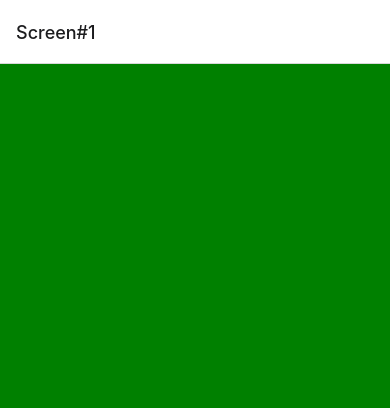
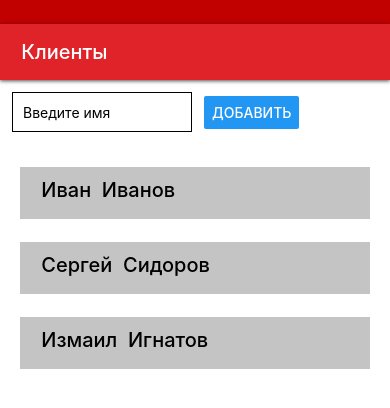
Before and after one commit to YaninaLopin/Projects, a React Native app: screen /Main in a window 390 px wide. Before the commit this address had no page. Shown: the top 408 px of the page. Built offline with nearby package versions, Linux system fonts and the light colour scheme.

Commit message:
Project transferred from WEB

```diff
--- a/App.js
+++ b/App.js
@@ -1,32 +1,29 @@
 import { StatusBar } from 'expo-status-bar';
 import React from 'react';
 import { StyleSheet, Text, View } from 'react-native';
-import { createStackNavigator } from '@react-navigation/stack';
-import { NavigationContainer } from '@react-navigation/native';
-import Screen1 from './src/ScreensAll/Screen1';
-import Screen2 from './src/ScreensAll/Screen2.js';
+import {createStackNavigator} from '@react-navigation/stack';
+import {NavigationContainer} from '@react-navigation/native';
+
+import ClientInfo from './src/ScreensAll/ClientInfo';
+import ListClients from './src/ScreensAll/ListClients.js';
+
+const stack = createStackNavigator();
 
 export default function App() {
-  const Stack = createStackNavigator();
-
-      return (
-        <NavigationContainer>
-        <Stack.Navigator>
-          <Stack.Screen name="Screen#1" component={Screen1} />
-          <Stack.Screen name="Screen#2" component={Screen2} />
-        </Stack.Navigator>
-        </NavigationContainer>
-      );
-    }
-
-
-
-
-const styles = StyleSheet.create({
-  container: {
-    flex: 1,
-    backgroundColor: '#fff',
-    alignItems: 'center',
-    justifyContent: 'center',
-  },
-});
+  return (
+    <NavigationContainer>
+      <stack.Navigator>
+        <stack.Screen
+          name="Main"
+          options={{ headerShown: false }}
+          component={ListClients}
+        />
+        <stack.Screen
+          name="ClientInfo"
+          options={{ headerShown: false }}
+          component={ClientInfo}
+        />
+      </stack.Navigator>
+    </NavigationContainer>
+  );
+}
--- /dev/null
+++ b/src/Components/BlueField.js
@@ -0,0 +1,34 @@
+import * as React from 'react';
+import { Text, View, StyleSheet, TouchableOpacity, Alert } from 'react-native';
+
+export default function BlueField ({title1, title2, onPress, style}) {
+  return (
+
+    <View style={styles.cont1}>
+      <Text style ={styles.header}> {title1} </Text>
+      <Text style ={styles.info}> {title2} </Text>
+    </View>
+
+  );
+}
+
+const styles = StyleSheet.create({
+  cont1: {
+    height: 50,
+    marginTop:4,
+    justifyContent:"center",
+    backgroundColor:'#3098F2',
+    padding:17,
+  },
+  header: {
+  fontSize: 12,
+  fontWeight: 400,
+  color: 'white',
+  },
+  info: {
+  fontSize: 16,
+  fontWeight: 400,
+  color: 'white',
+  },
+
+});
--- /dev/null
+++ b/src/Components/GreenField.js
@@ -0,0 +1,34 @@
+import * as React from 'react';
+import { Text, View, StyleSheet, TouchableOpacity, Alert } from 'react-native';
+
+export default function GreenField ({title1, title2, onPress, style}) {
+  return (
+
+    <View style={styles.cont1}>
+      <Text style ={styles.header}> {title1} </Text>
+      <Text style ={styles.info}> {title2} </Text>
+    </View>
+
+  );
+}
+
+const styles = StyleSheet.create({
+  cont1: {
+    height: 50,
+    justifyContent:"center",
+    marginTop:4,
+    backgroundColor:'#52CC52',
+    padding:17,
+  },
+  header: {
+  fontSize: 12,
+  fontWeight: 400,
+  color: 'white',
+  },
+  info: {
+  fontSize: 16,
+  fontWeight: 400,
+  color: 'white',
+  },
+
+});
--- /dev/null
+++ b/src/Components/Input1.js
@@ -0,0 +1,32 @@
+import * as React from 'react';
+import { Text, View, StyleSheet, TouchableOpacity, Alert } from 'react-native';
+
+export default function Input1 ({title1, title2, onPress, style}) {
+  return (
+
+    <View style={styles.cont1}>
+      <Text style ={styles.header}> {title1} </Text>
+      <Text style ={styles.info}> {title2} </Text>
+    </View>
+  );
+}
+
+const styles = StyleSheet.create({
+  cont1: {
+    height: 50,
+    marginTop:4,
+    justifyContent:"center",
+    padding:17,
+  },
+  header: {
+  fontSize: 12,
+  fontWeight: 400,
+  color: 'black',
+  },
+  info: {
+  fontSize: 16,
+  fontWeight: 400,
+  color: 'black',
+  },
+
+});
--- /dev/null
+++ b/src/Components/NameBlock.js
@@ -0,0 +1,26 @@
+import * as React from 'react';
+import { Text, View, StyleSheet, TouchableOpacity, Alert } from 'react-native';
+
+export default function NameBlock({title, onPress, style}) {
+  return (
+    <View style={styles.GreyBlock}>
+       <Text style ={styles.Header}> {title} </Text>
+    </View>
+  );
+}
+
+const styles = StyleSheet.create({
+  GreyBlock: {
+    height: 52,
+    marginTop: 23,
+    paddingTop:11,
+    width: '100%',
+    backgroundColor: '#C4C4C4',
+  },
+
+   Header: {
+    fontSize: 20,
+    fontWeight: 500,
+    paddingLeft:16,
+   },
+});
--- /dev/null
+++ b/src/Components/RedTop.js
@@ -0,0 +1,50 @@
+import * as React from 'react';
+import { Text, View, StyleSheet, TouchableOpacity, Alert } from 'react-native';
+import { NavigationContainer } from '@react-navigation/native';
+import { createStackNavigator } from '@react-navigation/stack';
+import { useNavigation } from '@react-navigation/native';
+
+export default function RedTop({ title, style}) {
+  const navigation = useNavigation()
+  return (
+    <View>
+      <View style={styles.red1}>
+      </View>
+      <TouchableOpacity
+        style={[styles.red2, styles.shadow]}
+        onPress={() => navigation.goBack()}>
+        <Text style={styles.header}> {title} </Text>
+      </TouchableOpacity>
+    </View>
+  );
+}
+const styles = StyleSheet.create({
+  shadow: {
+    shadowColor: '#000000',
+    shadowOffset: {
+      width: 0,
+      height: 1,
+    },
+    shadowOpacity: 0.7,
+    shadowRadius: 3.84,
+  },
+
+  red1: {
+    alignItems: 'flex-start',
+    height: 24,
+    width: '100%',
+    backgroundColor: '#C10000',
+  },
+  red2: {
+    height: 56,
+    backgroundColor: '#E02329',
+  },
+
+  header: {
+    fontSize: 20,
+    fontWeight: 500,
+    paddingLeft: 16,
+    paddingTop: 16,
+    color: 'white',
+  },
+});
--- /dev/null
+++ b/src/ScreensAll/ClientInfo.js
@@ -0,0 +1,53 @@
+import * as React from 'react';
+import {
+  Text,
+  View,
+  StyleSheet,
+  Image,
+  TouchableOpacity,
+  Button,
+  SafeAreaView,
+} from 'react-native';
+import RedTop from '../Components/RedTop';
+import Input1 from '../Components/Input1';
+import GreenField from '../Components/GreenField';
+import BlueField from '../Components/BlueField';
+
+export default function ClientInfo({ navigation, route }) {
+  const {client}= route.params;
+  const {name, surname, patronymic, phone, cardnumber, blocked, coupons, issued} = client;
+  return (
+
+    <SafeAreaView style={styles.container}>
+      <View style={styles.container}>
+        <TouchableOpacity onPress={() => navigation.goBack()}>
+          <RedTop title=" <  О клиенте" />
+        </TouchableOpacity>
+      <View/>
+
+        <View style={styles.container1}>
+          <Input1 title1="Фамилия:" title2={surname} backgroundColor="green" />
+          <Input1 title1="Имя:" title2={name} />
+          <Input1 title1="Отчество:" title2={patronymic} />
+          <Input1 title1="Телефон:" title2={phone} />
+          <Input1 title1="Номер карты:" title2={cardnumber} />
+          <GreenField title1="Клиент заблокирован?:" title2="Нет" />
+          <BlueField title1="Количество купонов в БД:" title2={coupons} />
+          <Input1 title1="Выдано на руки:" title2={issued} />
+        </View>
+
+      </View>
+    </SafeAreaView>
+  );
+}
+
+const styles = StyleSheet.create({
+  container: {
+    flex: 1,
+  },
+  container1: {
+    flex: 1,
+    //justifyContent: 'center',
+    marginTop: 4,
+  },
+});
--- /dev/null
+++ b/src/ScreensAll/ListClients.js
@@ -0,0 +1,140 @@
+import React, { useState } from 'react';
+import {
+  Text,
+  View,
+  StyleSheet,
+  Image,
+  TouchableOpacity,
+  Button,
+  FlatList,
+  TextInput,
+  SafeAreaView,
+} from 'react-native';
+import RedTop from '../Components/RedTop';
+import NameBlock from '../Components/NameBlock';
+
+export default function ListClients({ navigation }) {
+  const clientsmassiv = [
+    {
+      name: 'Иван',
+      surname: 'Иванов',
+      age: 25,
+      patronymic: 'Иванович',
+      phone: '+7-900-123-45-67',
+      cardnumber: '100500',
+      blocked: false,
+      coupons: 4,
+      issued: 1,
+    },
+    {
+      name: 'Сергей',
+      surname: 'Сидоров',
+      age: 39,
+      patronymic: 'Сергеевич',
+      phone: '+7-911-123-12-13',
+      cardnumber: '100100',
+      blocked: true,
+      coupons: 12,
+      issued: 1,
+    },
+    {
+      name: 'Измаил',
+      surname: 'Игнатов',
+      age: 15,
+      patronymic: 'Алексеевич',
+      phone: '+7-911-123-33-44',
+      cardnumber: '100200',
+      blocked: false,
+      coupons: 7,
+      issued: 3,
+    },
+  ];
+  const [clients, setClients] = useState(clientsmassiv);
+
+  const baseClient = {
+    name: '',
+    surname: '',
+    age: 0,
+    patronymic: '',
+    phone: '',
+    cardnumber: '',
+    blocked: false,
+    coupons: 0,
+    issued: 0,
+  };
+
+  const renderItem = ({ item }) => {
+    return (
+      <TouchableOpacity
+        onPress={() => navigation.navigate('ClientInfo', { client: item })}>
+        <NameBlock title={item.name + '  ' + item.surname} />
+      </TouchableOpacity>
+    );
+  };
+
+  const [text, onChangeText] = useState('Введите имя');
+
+  const addClient = () => {
+    setClients([...clients, { ...baseClient, name: text }]);
+    console.log(clients);
+  };
+
+  return (
+    <SafeAreaView style={styles.container}>
+
+      <View style={styles.container}>
+
+       <RedTop title='Клиенты'/>
+
+        <View style={styles.inputareastyle}>
+           <TextInput
+             style={styles.input}
+            onChangeText={onChangeText}
+            value={text}
+          />
+          <View style={styles.buttonstyle}>
+            <Button title='Добавить' onPress={() => addClient()} />
+          </View>
+        </View>
+
+
+        <View style={styles.container1}>
+           <FlatList data={clients} renderItem={renderItem} />
+         </View>
+
+       </View>
+
+      </SafeAreaView>
+
+  );
+}
+
+const styles = StyleSheet.create({
+  container: {
+    flex: 1,
+    backgroundColor: 'white',
+  },
+
+  container1: {
+    flex: 1,
+    //padding: 10,
+    marginLeft: 20,
+    marginRight: 20,
+
+  },
+  input: {
+    height: 40,
+    width: 180,
+    margin: 12,
+    borderWidth: 1,
+    padding: 10,
+  },
+
+  inputareastyle: {
+    flexDirection: 'row',
+  },
+  buttonstyle: {
+    justifyContent: 'space-between',
+    marginTop: 16,
+  },
+});
--- a/src/ScreensAll/Screen1.js
+++ /dev/null
@@ -1,22 +0,0 @@
-import React from 'react';
-import { createStackNavigator } from '@react-navigation/stack';
-import { StyleSheet, Text, View } from 'react-native';
-
-const Stack = createStackNavigator();
-
-export default function NameBlock({title, onPress, style}) {
-  return (
-    <View style={styles.style1}>
-
-     </View>
-   );
- }
-
-const styles = StyleSheet.create({
-  style1: {
-    flex:1,
-    backgroundColor: 'green',
-  },
-
-
-});
--- a/src/ScreensAll/Screen2.js
+++ /dev/null
@@ -1,22 +0,0 @@
-import React from 'react';
-import { createStackNavigator } from '@react-navigation/stack';
-import { StyleSheet, Text, View } from 'react-native';
-
-const Stack = createStackNavigator();
-
-export default function NameBlock2({title, onPress, style}) {
-  return (
-    <View style={styles.style1}>
-
-     </View>
-   );
- }
-
-const styles = StyleSheet.create({
-  style1: {
-    flex:1,
-    backgroundColor: 'yellow',
-  },
-
-
-});
```
